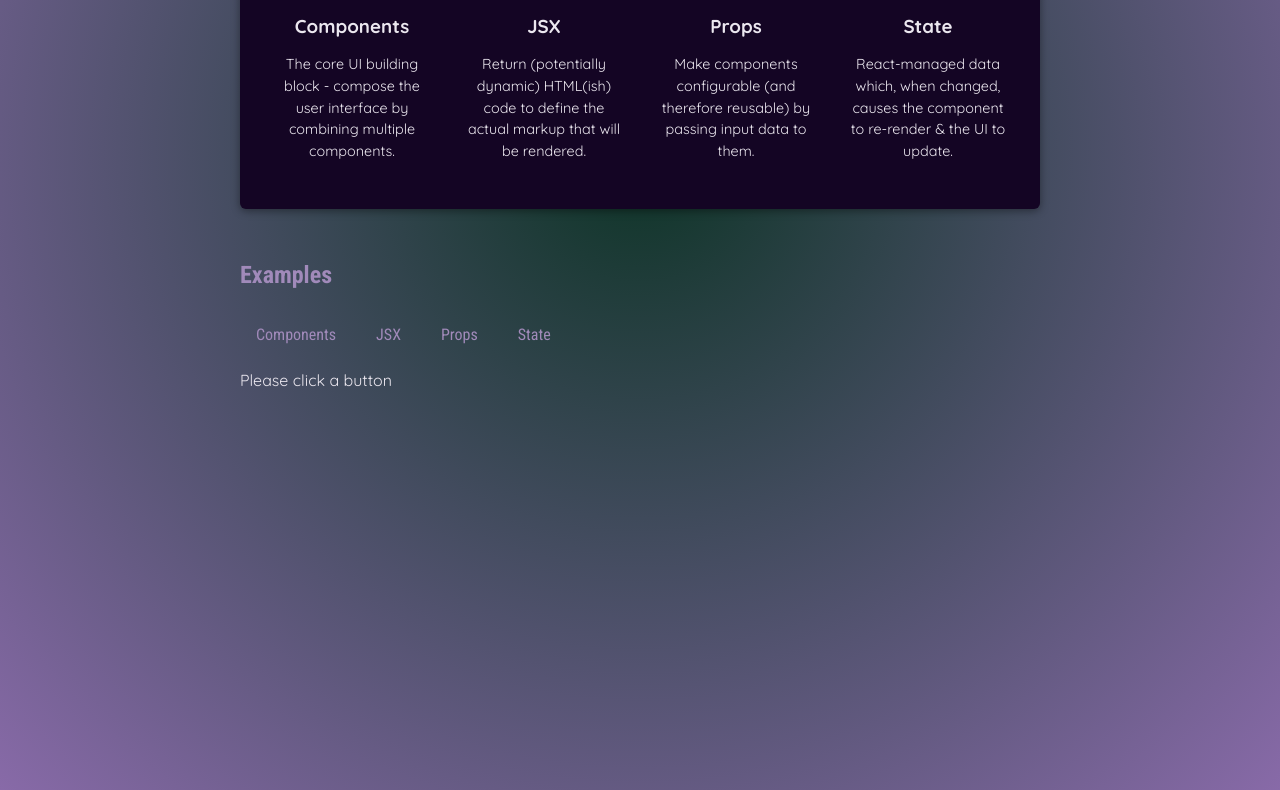
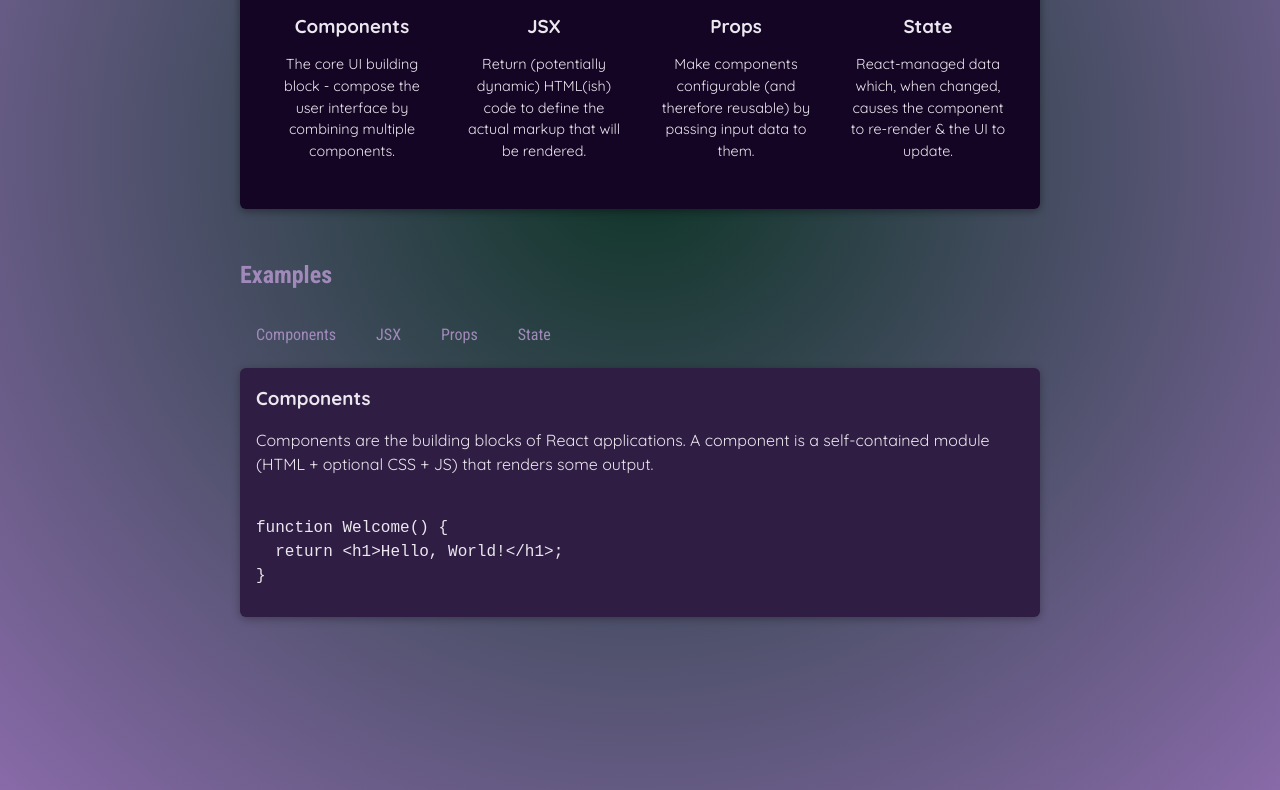
Before and after one commit to jerrywu071/reactstuffs, a React (Vite) app in the folder 01-starting-project/: page / in a window 1280 px wide. Shown: the part 490-1280 px from the top of the page. Built offline with nearby package versions, Linux system fonts and the light colour scheme.

Commit message:
finish lesson 55

```diff
--- a/01-starting-project/src/App.jsx
+++ b/01-starting-project/src/App.jsx
@@ -1,19 +1,30 @@
+import { useState } from 'react'; //anything starting with 'use' is a hook, is a regular function but can only be called in react components or other custom hooks.
+
+
 
 import { CORE_CONCEPTS } from './data.js';
+import { EXAMPLES } from './data.js';
+
 import Header from './components/Header/Header.jsx';
 import CoreConcept from './components/CoreConcept.jsx';
 import TabButton from './components/TabButton.jsx';
 
 function App() {
 
+  //must call directly in component function at the top level and not on an inner helper function. 2nd element in the array is a function called to update the data i.e. call the component function again
+
+  //also, the initial state has to be a valid element in the array otherwise an error will persist
+  const [ selectedTopic, setSelectedTopic ] = useState('components');
+
+
   let tabContent = 'Please click a button';
 
   function handleSelect(selectedButton) {
       //selected button can be components, jsx, props, or state
 
-      tabContent = selectedButton;
+      setSelectedTopic(selectedButton);
 
-      console.log(tabContent);
+      console.log(selectedTopic);
   }
 
 
@@ -44,7 +55,17 @@
             <TabButton onSelect={() => handleSelect('state')}>State</TabButton>
           </menu>
 
-        {tabContent}
+        <div id="tab-content">
+          <h3>{EXAMPLES[selectedTopic].title}</h3>
+          <p>{EXAMPLES[selectedTopic].description}</p>
+          <pre>
+            <code>
+              {EXAMPLES[selectedTopic].code}
+            </code>
+          </pre>
+
+
+        </div>
 
 
 
--- a/01-starting-project/src/data.js
+++ b/01-starting-project/src/data.js
@@ -29,3 +29,54 @@
       'React-managed data which, when changed, causes the component to re-render & the UI to update.',
   },
 ];
+
+export const EXAMPLES = {
+  components: {
+    title: 'Components',
+    description:
+      'Components are the building blocks of React applications. A component is a self-contained module (HTML + optional CSS + JS) that renders some output.',
+    code: `
+function Welcome() {
+  return <h1>Hello, World!</h1>;
+}`,
+  },
+  jsx: {
+    title: 'JSX',
+    description:
+      'JSX is a syntax extension to JavaScript. It is similar to a template language, but it has full power of JavaScript (e.g., it may output dynamic content).',
+    code: `
+<div>
+  <h1>Welcome {userName}</h1>
+  <p>Time to learn React!</p>
+</div>`,
+  },
+  props: {
+    title: 'Props',
+    description:
+      'Components accept arbitrary inputs called props. They are like function arguments.',
+    code: `
+function Welcome(props) {
+  return <h1>Hello, {props.name}</h1>;
+}`,
+  },
+  state: {
+    title: 'State',
+    description:
+      'State allows React components to change their output over time in response to user actions, network responses, and anything else.',
+    code: `
+function Counter() {
+  const [isVisible, setIsVisible] = useState(false);
+
+  function handleClick() {
+    setIsVisible(true);
+  }
+
+  return (
+    <div>
+      <button onClick={handleClick}>Show Details</button>
+      {isVisible && <p>Amazing details!</p>}
+    </div>
+  );
+}`,
+  },
+};
```
